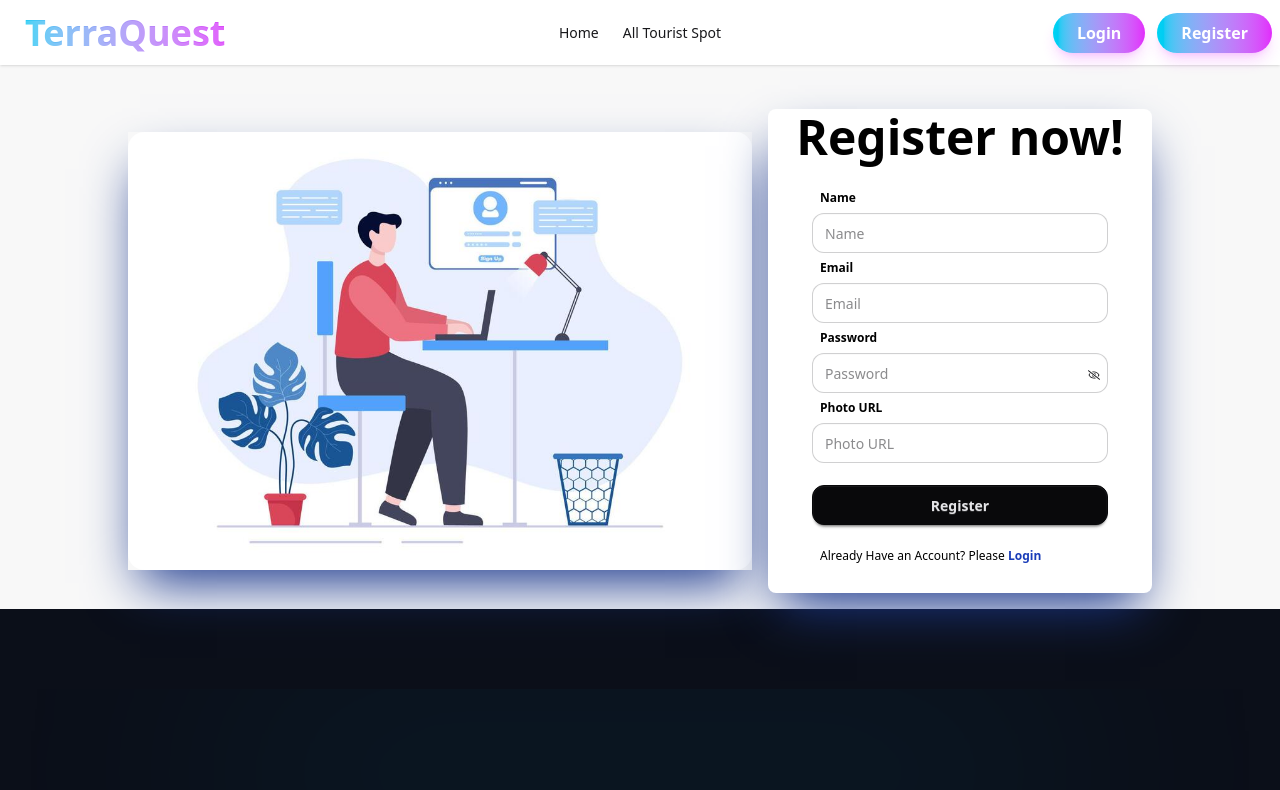
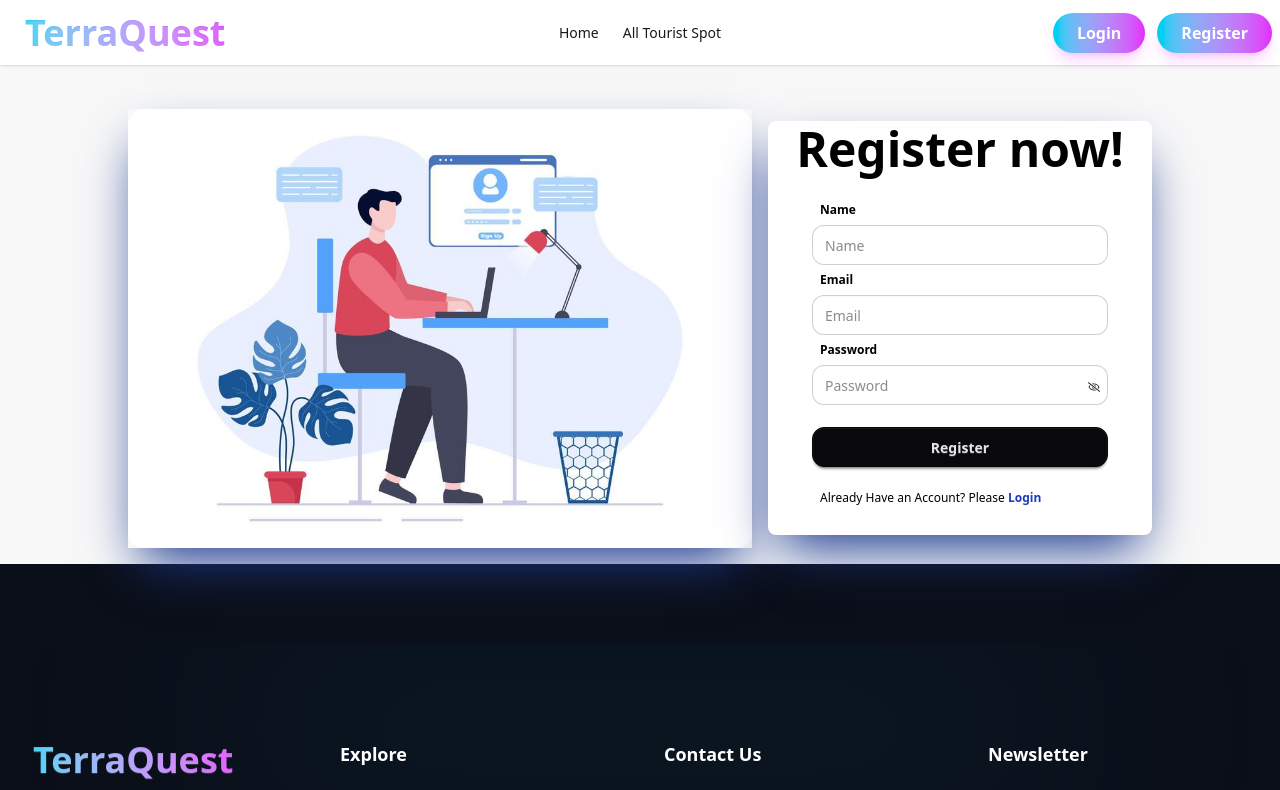
Before and after one commit to SaPa36/tourism-client, a React (Vite) app: page /register in a window 1280 px wide. Shown: the top 790 px of the page. Built offline with nearby package versions, Linux system fonts and the light colour scheme; no server answers.

Commit message:
remove photo from register page

```diff
--- a/src/components/pages/Register.jsx
+++ b/src/components/pages/Register.jsx
@@ -125,9 +125,9 @@ const Register = () => {
 
 
 
-                            <label className="label text-black pl-2 required font-bold">Photo URL</label>
+                            {/* <label className="label text-black pl-2 required font-bold">Photo URL</label>
                             <input type="text" className="input rounded-xl" name='photoURL'
-                                placeholder="Photo URL" />
+                                placeholder="Photo URL" /> */}
 
                             <button className="btn btn-neutral rounded-xl mt-4">Register</button>
 
```
